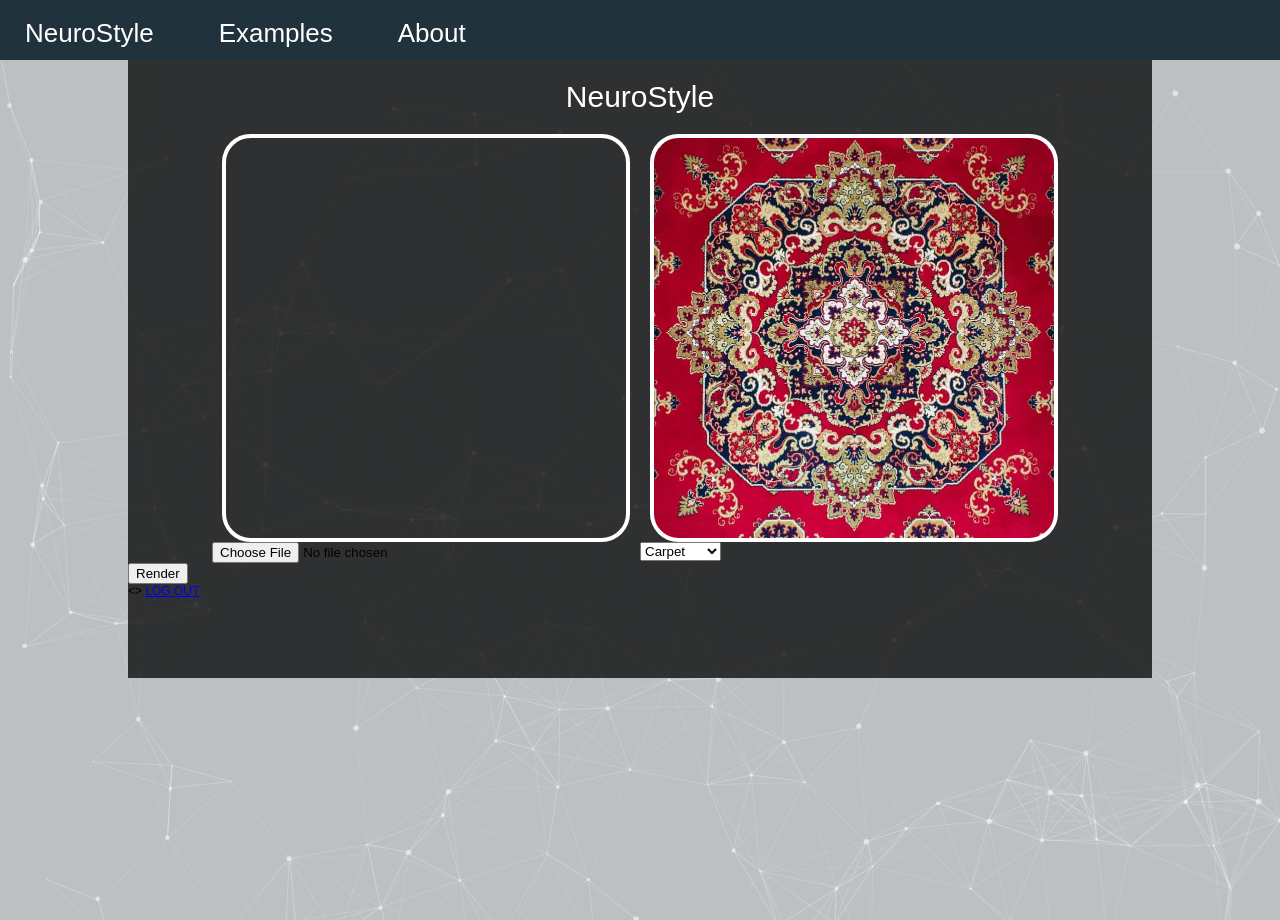
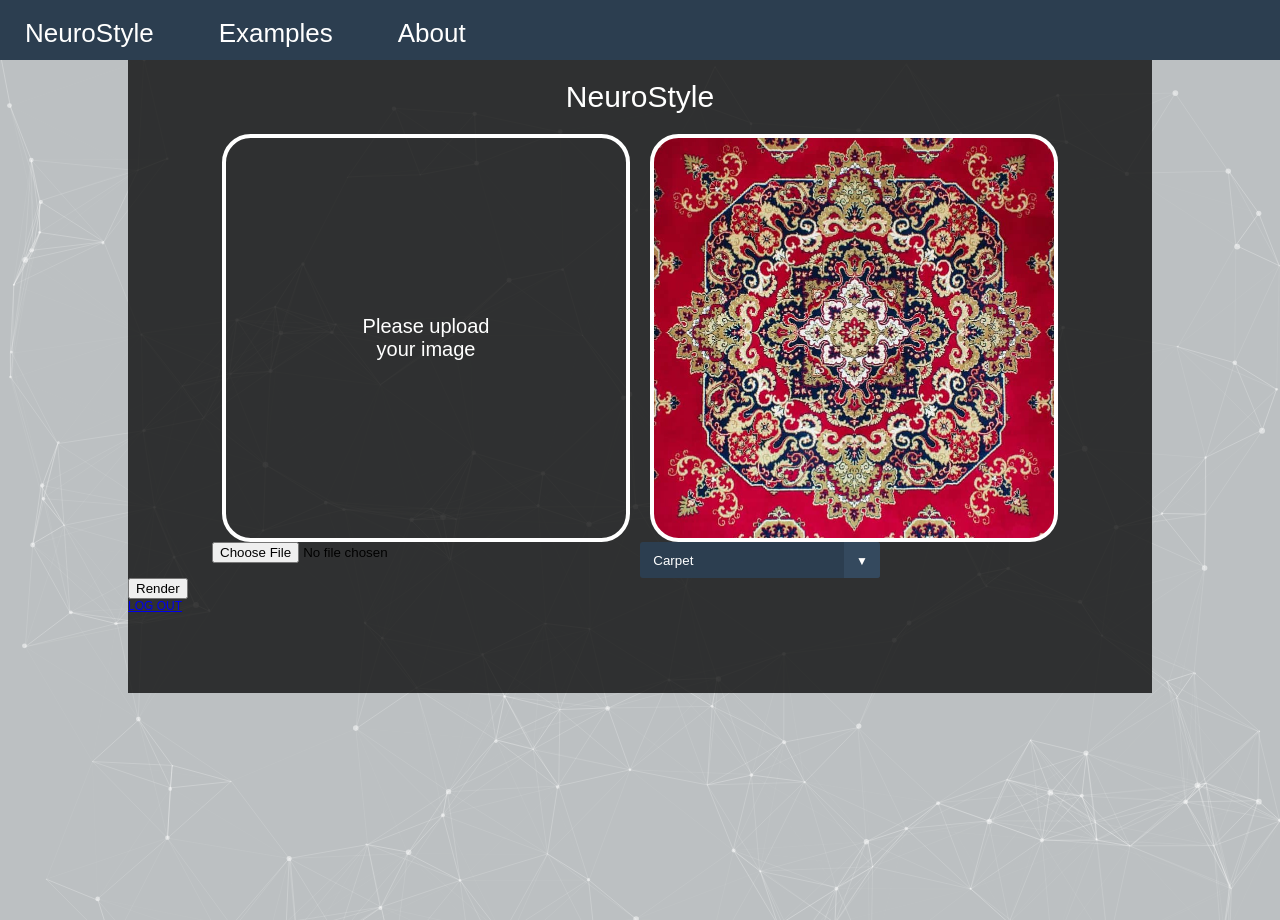
Before and after one commit to OutOfTimeMan/NeuralStyle, a Flask app: page / in a window 1280 px wide. Run offline with Flask 2, Linux system fonts and the light colour scheme; a user stored in the database is signed in; some libraries are stand-ins or nearby versions.

Commit message:
Added display of uploaded image. Improved styles sketches. Added image uploading time to db.

```diff
--- a/NDataBase.py
+++ b/NDataBase.py
@@ -59,7 +59,8 @@
 
         try:
             binary = sqlite3.Binary(image)
-            self.__cur.execute(f"UPDATE users SET image = ? WHERE id = ?", (binary, user_id))
+            tm = math.floor(time.time())
+            self.__cur.execute(f"UPDATE users SET image = ?, time = ? WHERE id = ?", (binary, tm, user_id))
             self.__db.commit()
         except sqlite3.Error as e:
             print("Ошибка обновления аватара в БД: " + str(e))
--- /dev/null
+++ b/static/css/select.css
@@ -0,0 +1,49 @@
+:root {
+  --background-gradient: linear-gradient(30deg, #f39c12 30%, #f1c40f);
+  --gray: #34495e;
+  --darkgray: #2c3e50;
+}
+
+select {
+  /* Reset Select */
+  appearance: none;
+  outline: 0;
+  border: 0;
+  box-shadow: none;
+  /* Personalize */
+  flex: 1;
+  padding: 0 1em;
+  color: #fff;
+  background-color: var(--darkgray);
+  background-image: none;
+  cursor: pointer;
+}
+/* Remove IE arrow */
+select::-ms-expand {
+  display: none;
+}
+/* Custom Select wrapper */
+.select {
+  position: relative;
+  display: flex;
+  width: 20em;
+  height: 3em;
+  border-radius: .25em;
+  overflow: hidden;
+}
+/* Arrow */
+.select::after {
+  color: white;
+  content: '\25BC';
+  position: absolute;
+  top: 0;
+  right: 0;
+  padding: 1em;
+  background-color: #34495e;
+  transition: .25s all ease;
+  pointer-events: none;
+}
+/* Transition */
+.select:hover::after {
+  color: #f39c12;
+}
--- a/static/css/styles.css
+++ b/static/css/styles.css
@@ -8,7 +8,7 @@
     display: flex;
     align-items: flex-start;
     list-style: none;
-    background: #20323b;
+    background: #2c3e50;
     height: 60px;
     margin: 0;
     padding: 0;
@@ -23,9 +23,10 @@
 ul.mainmenu li a {
     color: #ffffff;
     text-decoration: none;
+    transition: .25s all ease;
 }
 ul.mainmenu li a:hover {
-    color: #FDA83D;
+    color: #f39c12;
 }
 
 .main-container{
@@ -62,7 +63,7 @@
 
 #particles-js {
   position: fixed;
-  z-index: -1;
+  z-index: -2;
   width: 100%;
   height: 100%;
   background-color: #bcc0c2;
@@ -253,6 +254,14 @@
   text-align: center;
 }
 
+.image-display {
+    background: no-repeat center;
+    background-size: contain;
+    display: flex;
+    align-items: center;
+    justify-content: center;
+}
+
 .style-image-display{
     background: no-repeat url('../styles_image/carpet.jpg') ;
     background-size: cover;
@@ -271,3 +280,11 @@
   display: flex;
   justify-content: center;
 }
+
+.image-hint {
+    display: inline-block;
+    width: 150px;
+    font-size: 20px;
+    text-align: center;
+    color: white;
+}
--- /dev/null
+++ b/static/js/image-display.js
@@ -0,0 +1,4 @@
+document.querySelector('.image-input').addEventListener('input', (e) => {
+document.querySelector('.image-hint').style.display = 'none';
+document.querySelector('.image-display').style.backgroundImage = 'url("' + URL.createObjectURL(event.target.files[0]) + '")';
+});
--- a/templates/index.html
+++ b/templates/index.html
@@ -1,3 +1,4 @@
+<link type="text/css" href="{{ url_for('static', filename='css/select.css')}}" rel="stylesheet" />
 {% extends 'base.html' %}
 
 {% block content %}
@@ -8,12 +9,15 @@
 <form class="image-form" action="{{url_for('render')}}" method="POST" enctype="multipart/form-data">
     <div class="main-neuro-container">
     <div>
-    <div class="image-display"></div>
+    <div class="image-display">
+        <span class="image-hint">Please upload your image</span>
+    </div>
     <input class="image-input" type="file" name="file">
     </div>
     <div>
     <div class="style-image-display"></div>
-    <select name="stylish" >
+        <div class="select">
+    <select name="stylish">
         <option value="1">
             Carpet
         </option>
@@ -23,13 +27,14 @@
     </select>
     </div>
     </div>
+    </div>
     <div class="submit"><input type="submit" value="Render"></div>
 
 </form>
 
 
-<<!--  <script src="./static/js/drag&drop.js"></script>-->>
+
 <a href="{{url_for('logout')}}">LOG OUT</a>
-
+<script src="./static/js/image-display.js"></script>
 <script src="./static/js/select-image.js"></script>
 {% endblock %}
```
Also changed, not shown: static/js/drag&drop.js (deleted, +0 -35 lines), neurostyle.db.
